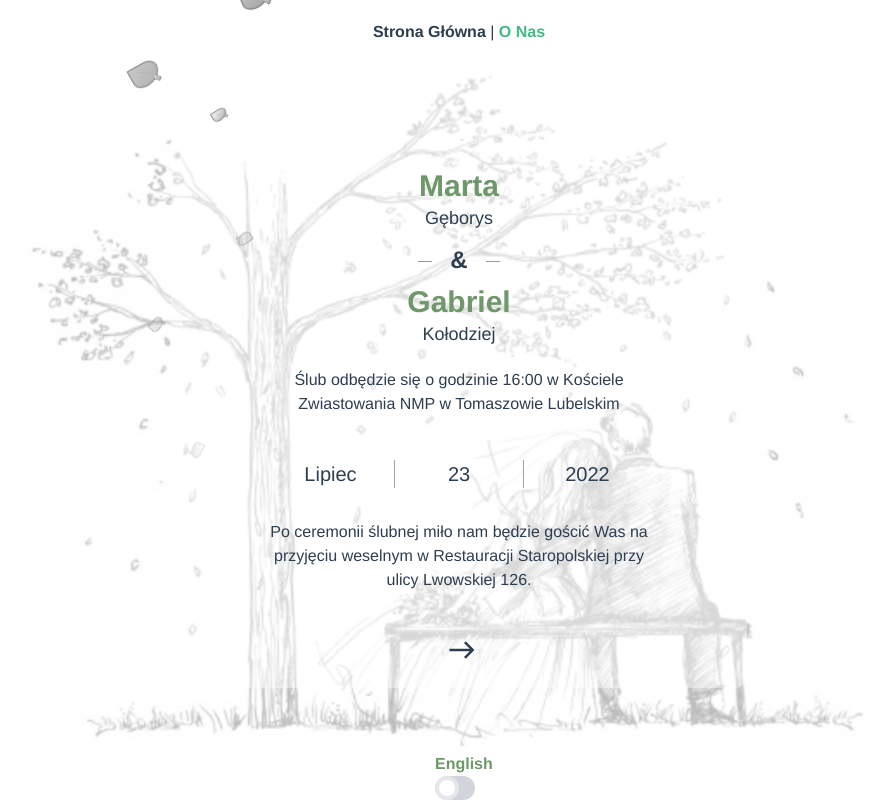
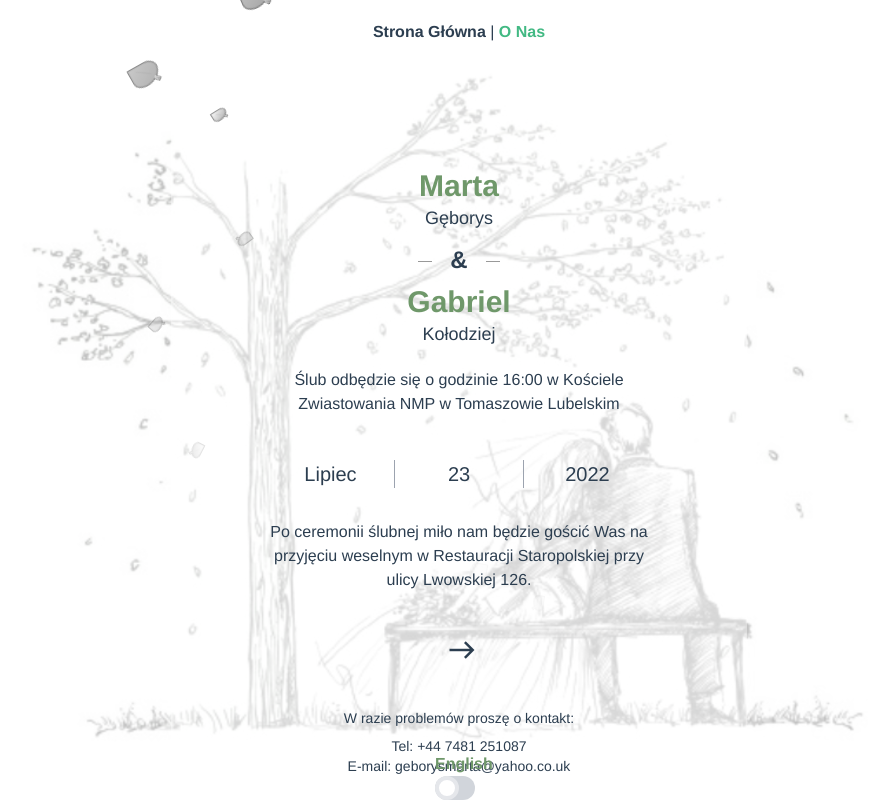
Before and after one commit to Gabby995/wedding_rsvp, a Vue app: page /about in a window 1280 px wide. Shown: the whole page, without its empty margins (181-1075 px from the left). Built offline with nearby package versions, Linux system fonts and the light colour scheme; some icons are missing.

Commit message:
About us changed, added contact detailks

```diff
--- a/src/components/AboutComponent.vue
+++ b/src/components/AboutComponent.vue
@@ -7,6 +7,14 @@
       <span class="material-icons text-3xl"> east </span>
       <Icon icon="fa6-solid:money-bill-1-wave" color="black" class="text-3xl" />
     </div>
+  </section>
+  <section id="Details" class="text-sm">
+    <p class="pb-2">
+      <span v-if="polish"> W razie problemów proszę o kontakt:</span>
+      <span v-else>Any issues? Please contact:</span>
+    </p>
+    <p>Tel: +44 7481 251087</p>
+    <p>E-mail: geborysmarta@yahoo.co.uk</p>
   </section>
 </template>
 
```
